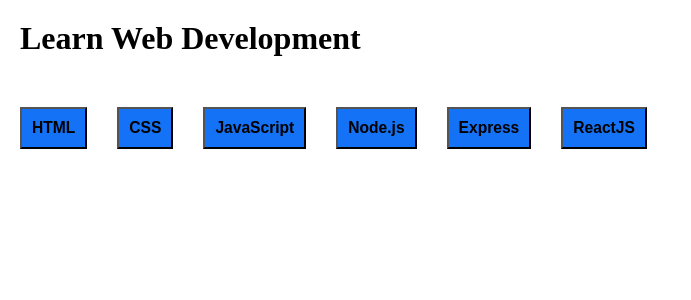
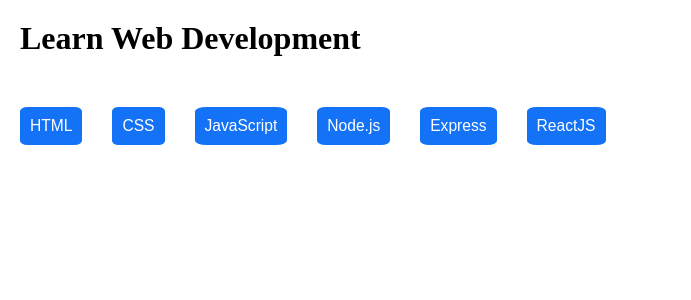
Before and after one commit to MattiaCallegaro/react-use-state, a React (Vite) app: page / in a window 1280 px wide. Shown: the top 300 px of the page, without its empty margins (0-691 px from the left). Built offline with nearby package versions, Linux system fonts and the light colour scheme.

Commit message:
[DONE] Bonus color fix button

```diff
--- a/src/Buttons.jsx
+++ b/src/Buttons.jsx
@@ -19,7 +19,7 @@
                         onClick={() => setIsOpen(language.id)}
                         style={{
                             //operatore terniario: se isOpen è uguale a id allora giallo altimenti blue
-                            backgroundColor: isOpen === language.id ? '#ffff00' : '#1472f6'
+                            backgroundColor: isOpen === language.id ? '#e1b917' : '#1472f6'
                         }}
                     >
                         <h3>{language.title}</h3>
--- a/src/index.css
+++ b/src/index.css
@@ -14,6 +14,14 @@
   margin: 10px;
   margin-top: 50px;
   margin-left: 20px;
+  border-radius: 12%;
+  border: 0px;
+  cursor: pointer;
+}
+
+button h3 {
+  font-weight: 500;
+  color: rgb(255, 255, 255);
 }
 
 .card {
```
